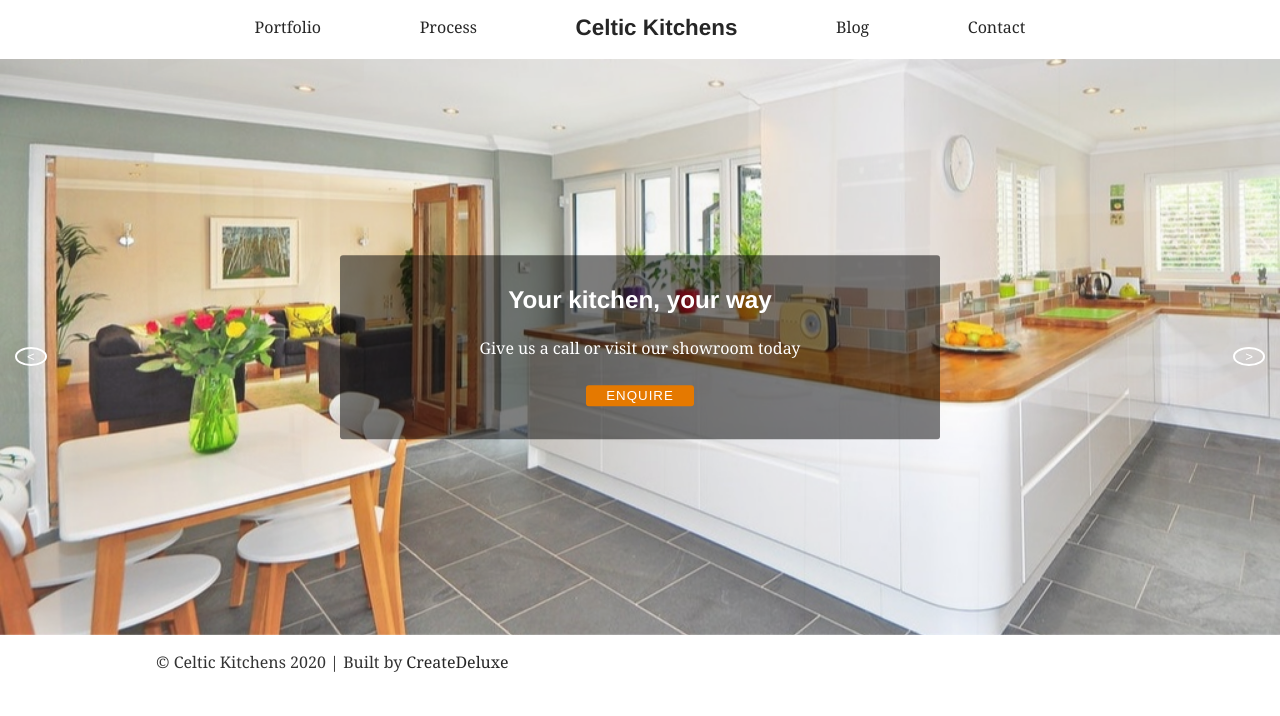
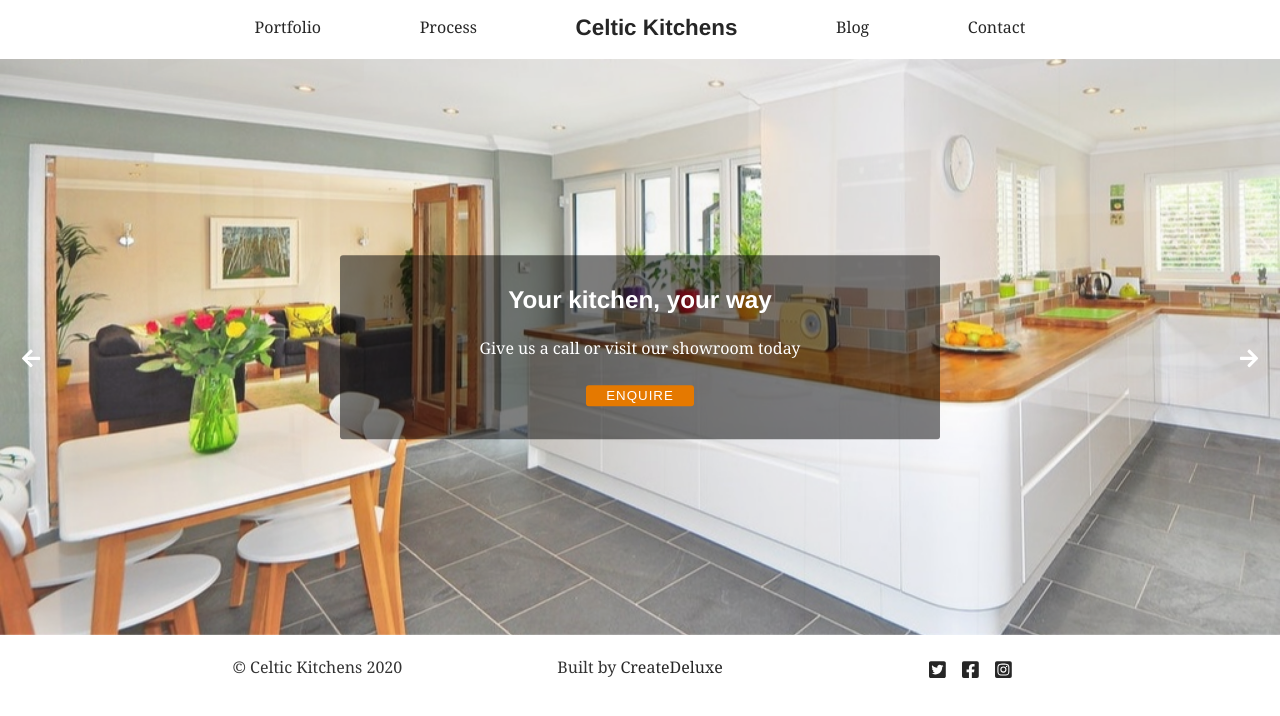
Before and after one commit to lukeprosser/celtic-kitchens, a Gatsby site: page / in a window 1280 px wide. Built offline with nearby package versions, Linux system fonts and the light colour scheme; Gatsby itself is replaced by a stand-in of ours; some packages are replaced by stand-ins of ours; what typography-theme-moraga would draw is missing.

Commit message:
FontAwesome | Slider optimisation | Footer

```diff
--- a/package.json
+++ b/package.json
@@ -8,6 +8,11 @@
     "url": "https://github.com/gatsbyjs/gatsby/issues"
   },
   "dependencies": {
+    "@fortawesome/fontawesome-svg-core": "^1.2.28",
+    "@fortawesome/free-brands-svg-icons": "^5.13.0",
+    "@fortawesome/free-regular-svg-icons": "^5.13.0",
+    "@fortawesome/free-solid-svg-icons": "^5.13.0",
+    "@fortawesome/react-fontawesome": "^0.1.9",
     "gatsby": "^2.21.37",
     "gatsby-image": "^2.4.4",
     "gatsby-plugin-feed": "^2.5.1",
--- a/src/components/global/footer.js
+++ b/src/components/global/footer.js
@@ -1,12 +1,48 @@
 import React from "react"
+import { FontAwesomeIcon } from "@fortawesome/react-fontawesome"
+import {
+  faTwitterSquare,
+  faFacebookSquare,
+  faInstagramSquare,
+} from "@fortawesome/free-brands-svg-icons"
+
+import "./footer.scss"
 
 const Footer = ({ title }) => {
   return (
     <footer className="footer">
       <div className="container">
-        © {title} {new Date().getFullYear()}
-        {` `} | Built by {` `}
-        <a href="https://www.createdeluxe.com">CreateDeluxe</a>
+        <div className="footer-content">
+          <div className="footer-content-item">
+            © {title} {new Date().getFullYear()}
+          </div>
+          <div className="footer-content-item">
+            Built by {` `}
+            <a href="https://www.createdeluxe.com">CreateDeluxe</a>
+          </div>
+          <div className="footer-content-item">
+            <div className="footer-content-item-social">
+              <a
+                className="footer-content-item-social-link"
+                href="https://twitter.com/"
+              >
+                <FontAwesomeIcon icon={faTwitterSquare} />
+              </a>
+              <a
+                className="footer-content-item-social-link"
+                href="https://www.facebook.com/"
+              >
+                <FontAwesomeIcon icon={faFacebookSquare} />
+              </a>
+              <a
+                className="footer-content-item-social-link"
+                href="https://www.instagram.com/"
+              >
+                <FontAwesomeIcon icon={faInstagramSquare} />
+              </a>
+            </div>
+          </div>
+        </div>
       </div>
     </footer>
   )
--- /dev/null
+++ b/src/components/global/footer.scss
@@ -0,0 +1,38 @@
+@import "./layout.scss";
+
+.footer {
+  .footer-content {
+    width: 100%;
+
+    .footer-content-item {
+      width: 100%;
+      padding: 0.3rem 0;
+      text-align: center;
+
+      .footer-content-item-social {
+        font-size: 1.2rem;
+
+        .footer-content-item-social-link {
+          padding: 0 0.5rem;
+        }
+      }
+    }
+  }
+}
+
+@media (min-width: 700px) {
+  .footer {
+    .footer-content {
+      display: flex;
+      justify-content: space-evenly;
+
+      .footer-content-item {
+        .footer-content-item-social {
+          .footer-content-item-social-link {
+            padding: 0 0 0 1rem;
+          }
+        }
+      }
+    }
+  }
+}
--- a/src/components/hero.js
+++ b/src/components/slider.js
@@ -1,6 +1,8 @@
 import React from "react"
+import { FontAwesomeIcon } from "@fortawesome/react-fontawesome"
+import { faArrowLeft } from "@fortawesome/free-solid-svg-icons"
+import { faArrowRight } from "@fortawesome/free-solid-svg-icons"
 
-// import "./hero.scss"
 import "./slider.scss"
 
 const auto = true
@@ -75,10 +77,10 @@ const Hero = () => {
         </div>
         <div className="slider-buttons">
           <button className="slider-buttons-prev" onClick={() => prevSlide()}>
-            {"<"}
+            <FontAwesomeIcon icon={faArrowLeft} />
           </button>
           <button className="slider-buttons-next" onClick={() => nextSlide()}>
-            {">"}
+            <FontAwesomeIcon icon={faArrowRight} />
           </button>
         </div>
       </div>
--- a/src/components/slider.scss
+++ b/src/components/slider.scss
@@ -63,12 +63,12 @@
   .slider-buttons {
     .slider-buttons-prev,
     .slider-buttons-next {
-      border: 2px solid #fff;
+      border: none;
       border-radius: 50%;
       background-color: transparent;
       color: #fff;
       cursor: pointer;
-      padding: 0 10px;
+      padding: 0px 7px;
       outline: none;
     }
 
@@ -81,19 +81,34 @@
     .slider-buttons-prev {
       position: absolute;
       top: 50%;
-      left: 15px;
+      left: 5px;
     }
 
     .slider-buttons-next {
       position: absolute;
       top: 50%;
-      right: 15px;
+      right: 5px;
     }
   }
 }
 
 @media (min-width: 600px) {
   .slider {
+    .slider-buttons {
+      .slider-buttons-prev,
+      .slider-buttons-next {
+        font-size: 1.3rem;
+      }
+
+      .slider-buttons-prev {
+        left: 15px;
+      }
+
+      .slider-buttons-next {
+        right: 15px;
+      }
+    }
+
     .slider-content {
       width: 60%;
     }
--- a/src/pages/index.js
+++ b/src/pages/index.js
@@ -3,7 +3,7 @@ import { graphql } from "gatsby"
 
 import Layout from "../components/global/layout"
 import SEO from "../components/global/seo"
-import Hero from "../components/hero"
+import Slider from "../components/slider"
 
 const Index = ({ data, location }) => {
   const siteTitle = data.site.siteMetadata.title
@@ -11,7 +11,7 @@ const Index = ({ data, location }) => {
   return (
     <Layout location={location} title={siteTitle}>
       <SEO title="Home" />
-      <Hero />
+      <Slider />
     </Layout>
   )
 }
```
Also changed, not shown: 2 other files.
